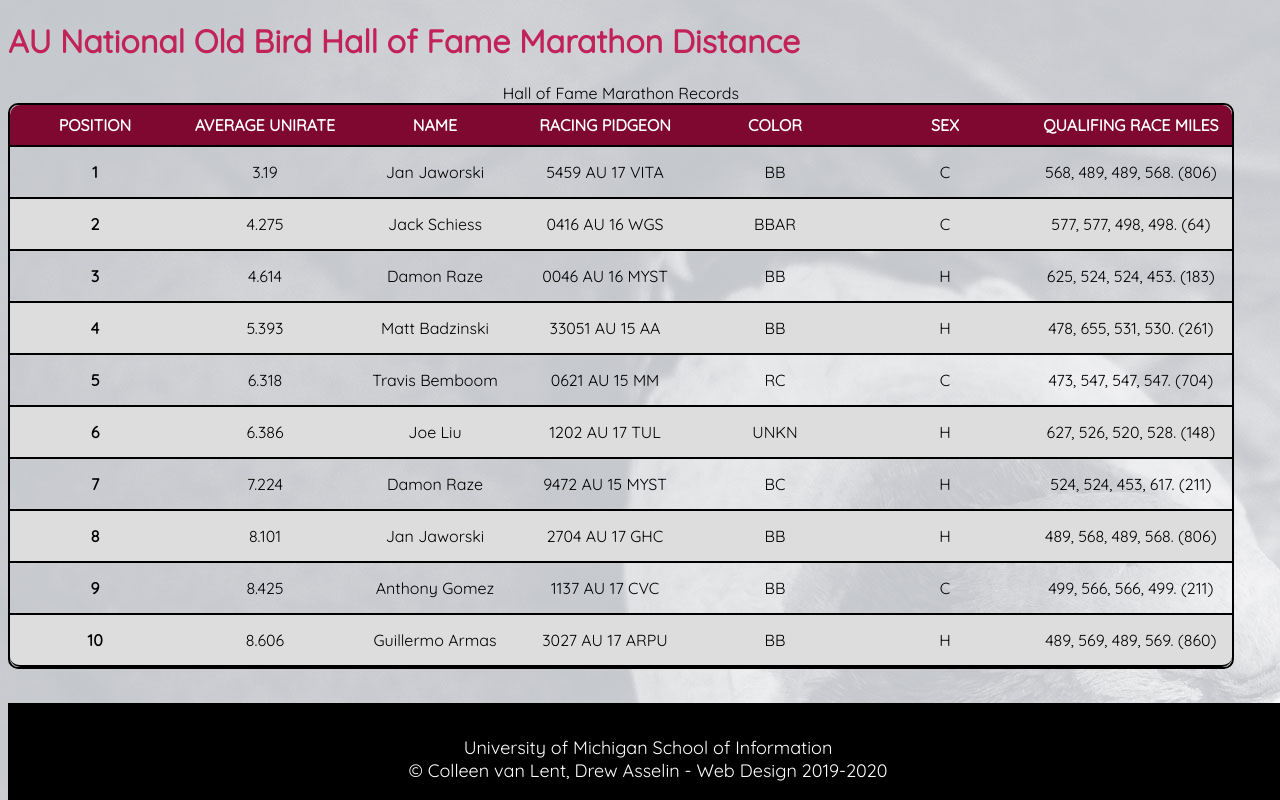
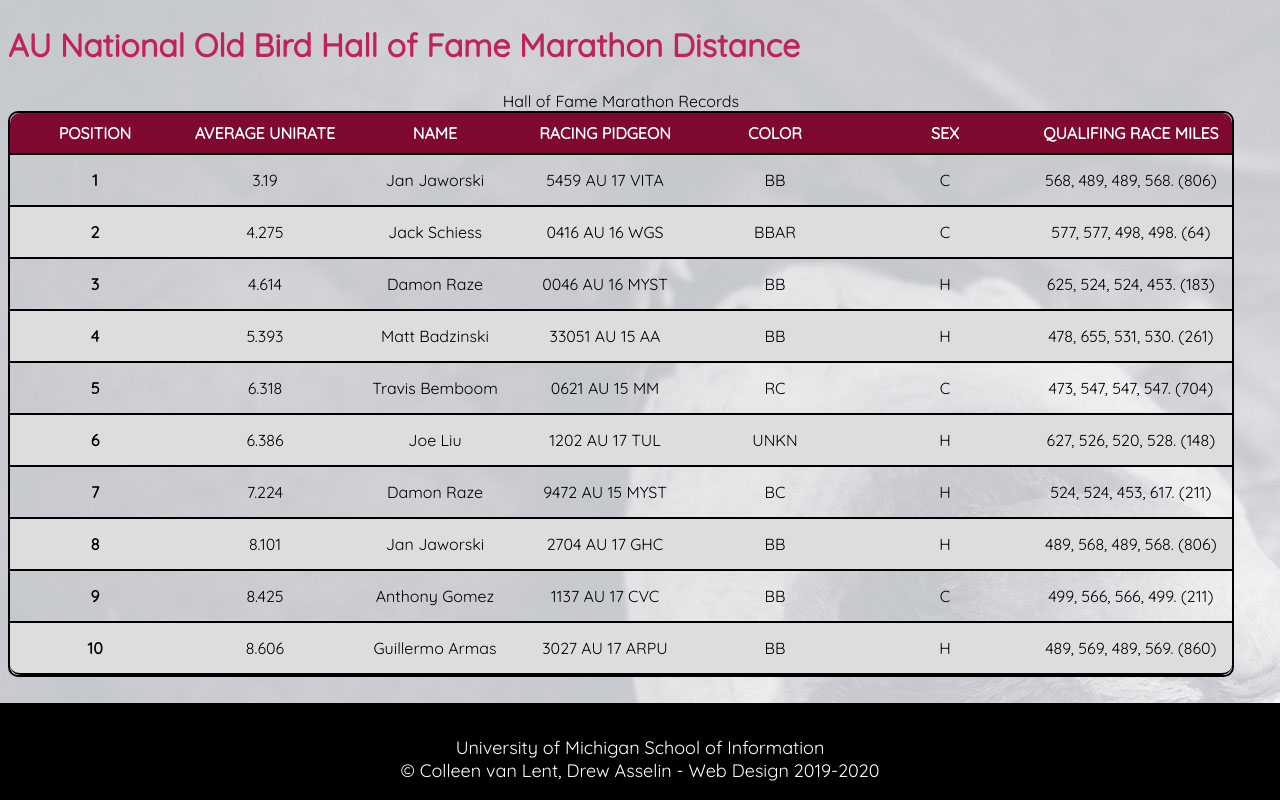
Before and after one commit to socarze1031/homework3, a plain HTML site: page index.html in a window 1280 px wide. Drawn offline with Linux system fonts and the light colour scheme.

Commit message:
Add files via upload

```diff
--- a/css/style.css
+++ b/css/style.css
@@ -8,7 +8,7 @@ body{
 
 h1{
     font-size: 2em;
-    height: 1.5;
+    line-height: 1.5;
     color: #c12258;
 
 }
@@ -84,13 +84,13 @@ tr{
     border:2px solid black;
 }
 
-
 footer{
     background-color:black;
     min-height:60px;
     position:fixed;
+    left:0;
+    right:0;
     bottom:0;
-    width:100%;
 
 }
 
```
